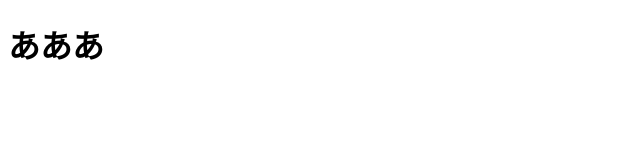
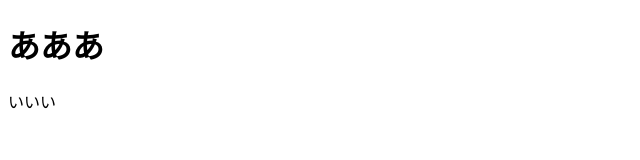
Before and after one commit to ayaringo/git-study, a plain HTML site: page index.html in a window 1280 px wide. Shown: the full height of the page, 0-640 px from the left. Drawn offline with Linux system fonts and the light colour scheme.

Commit message:
段落を追加

```diff
--- a/index.html
+++ b/index.html
@@ -7,5 +7,6 @@
 </head>
 <body>
   <h1>あああ</h1>
+  <p>いいい</p>
 </body>
 </html>
```
